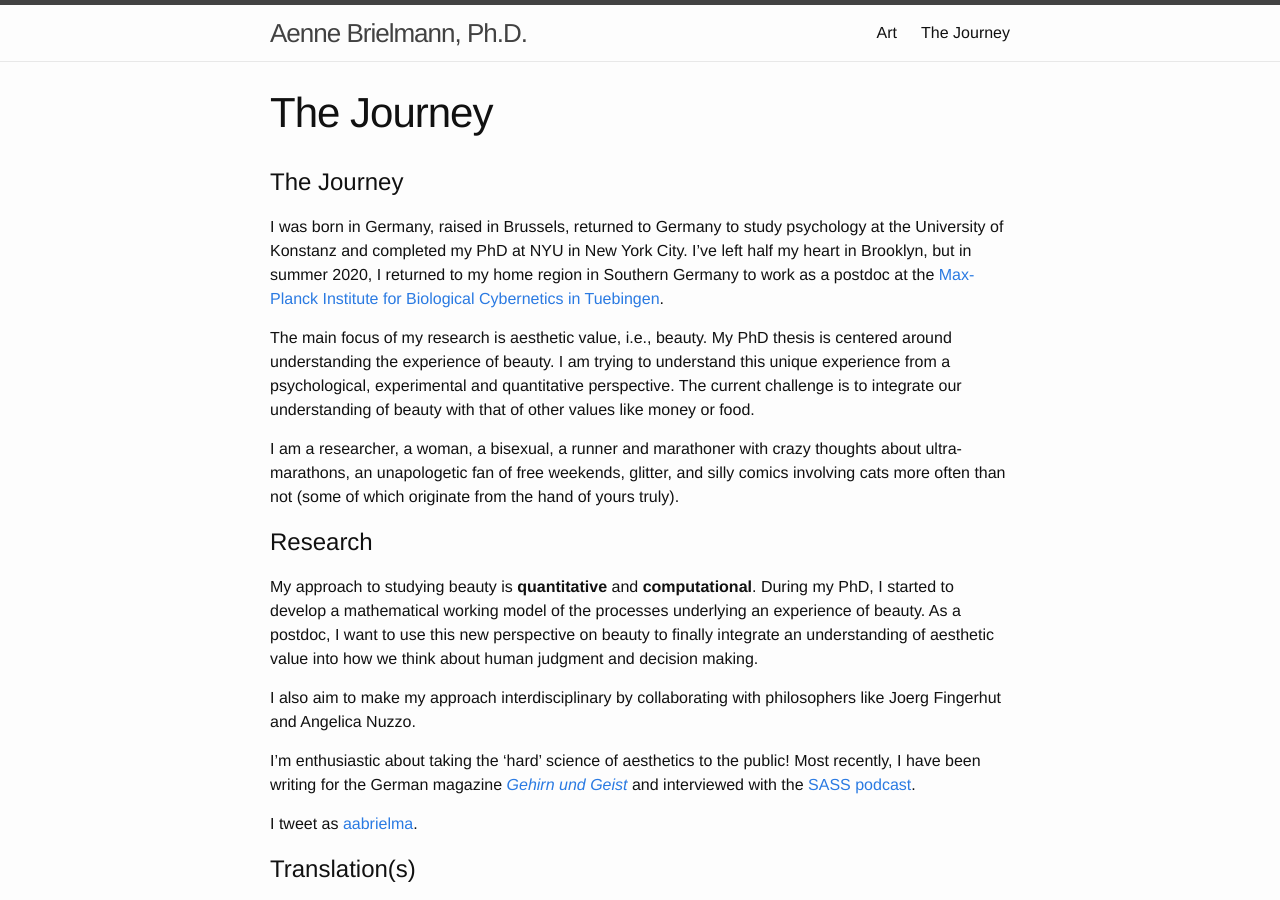
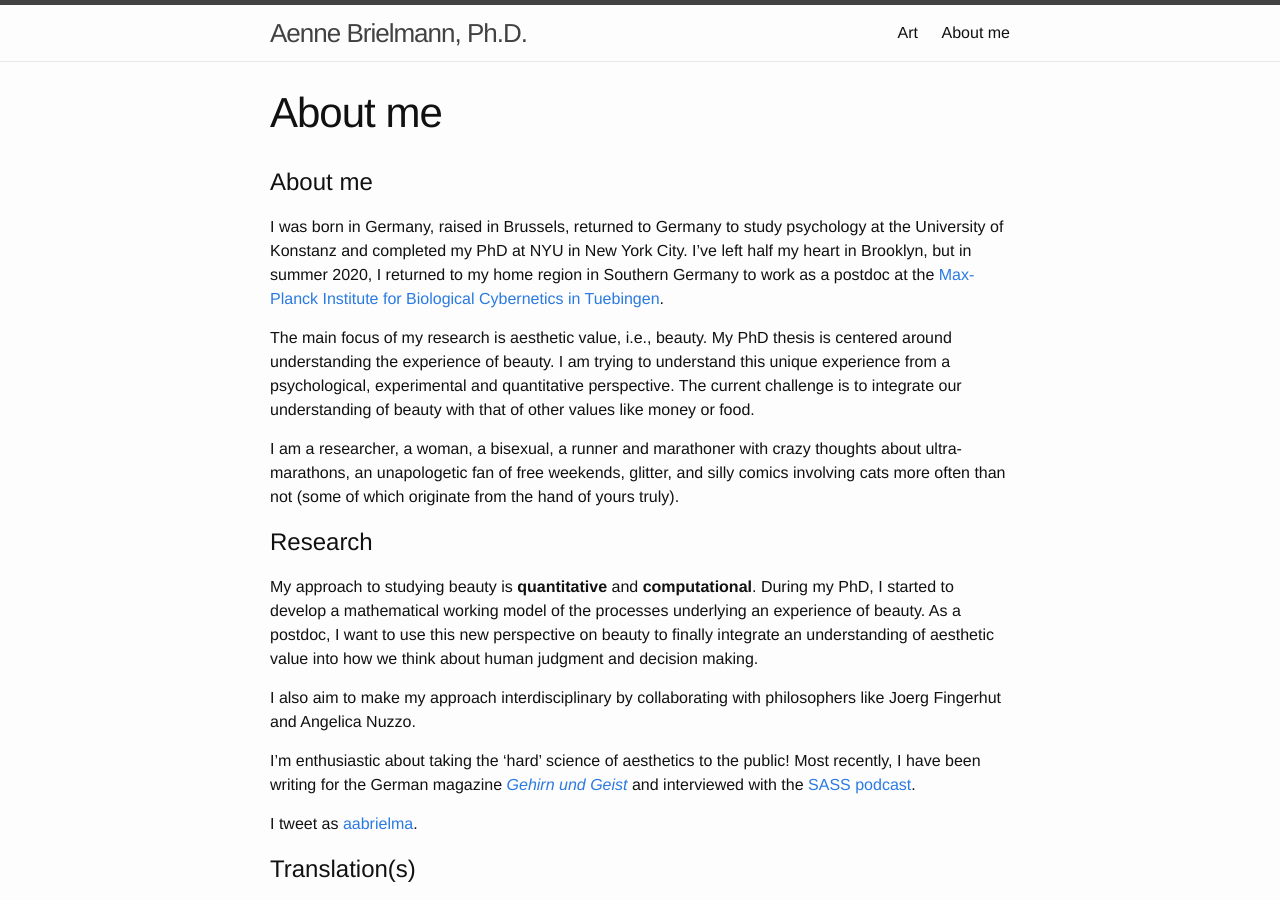
Before and after one commit to aenneb/aenneb.github.io, a Jekyll site: the page built from index.md, in a window 1280 px wide and 900 px high. Built offline with Jekyll 4.4.1, drawn with Linux system fonts in a browser that asks for light colours; our own code applies the rules of GitHub Pages for plain Markdown files.

Commit message:
Update index.md

```diff
--- a/index.md
+++ b/index.md
@@ -1,4 +1,4 @@
-# The Journey
+# About me
 
 I was born in Germany, raised in Brussels, returned to Germany to study psychology at the University of Konstanz and completed my PhD at NYU in New York City. I've left half my heart in Brooklyn, but in summer 2020, I returned to my home region in Southern Germany to work as a postdoc at the [Max-Planck Institute for Biological Cybernetics in Tuebingen](https://www.kyb.tuebingen.mpg.de/person/58620/2549).
 
```
